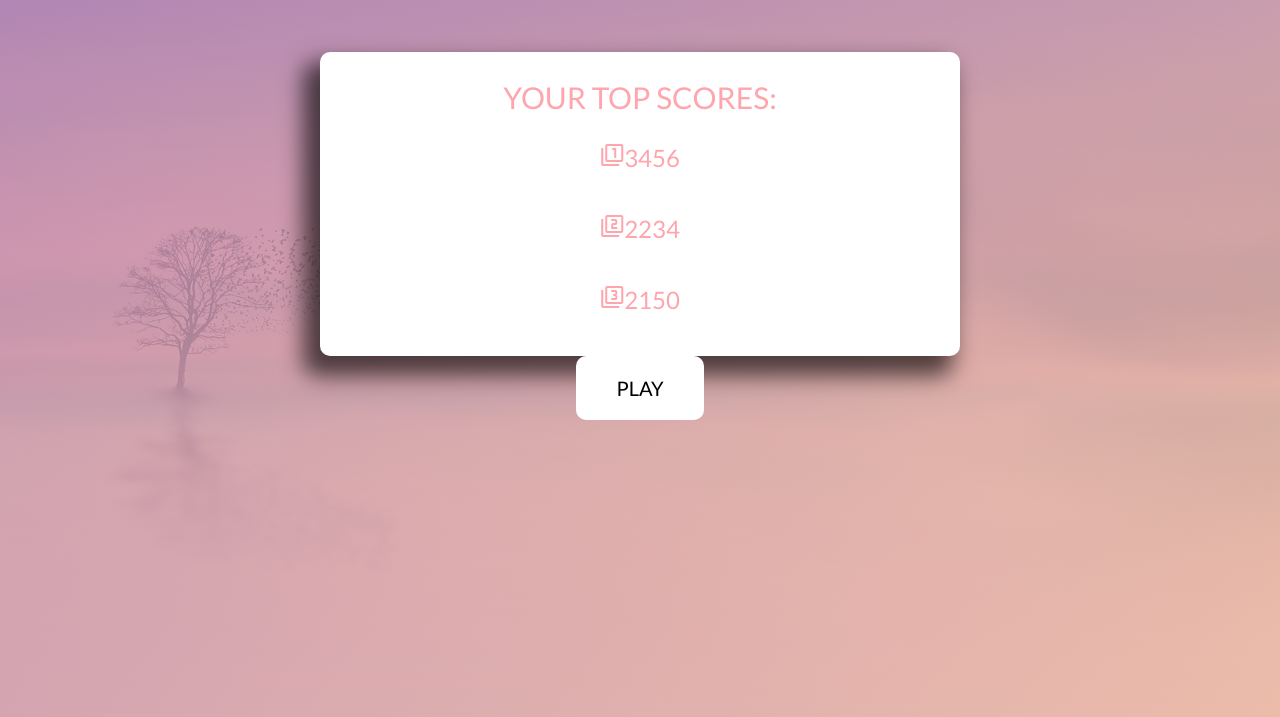
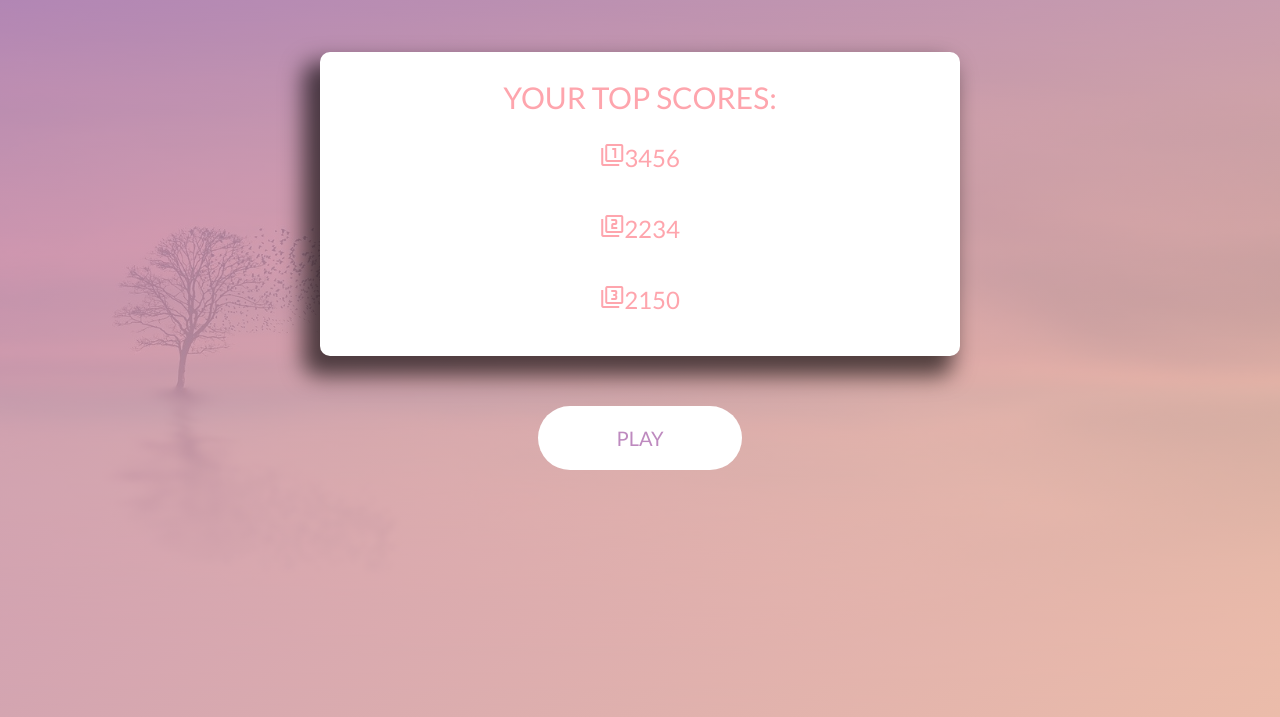
Before and after one commit to katarinaNikol1c/contitnetQuiz, a website: page index.html in a window 1280 px wide. Shown: the part 83-800 px from the top of the page. Drawn offline with Linux system fonts and the light colour scheme.

Commit message:
button component sass done

```diff
--- a/index.html
+++ b/index.html
@@ -18,7 +18,7 @@
   <body>
     <div class="home-container">
       <h1 class="main-header main-header--1">Continet Quiz</h1>
-      <div>
+      <div class="home-box">
         <div class="score-container">
           <ol class="score-list">
             Your Top Scores:
@@ -34,7 +34,7 @@
           </ol>
         </div>
 
-        <a class="btn--primary-play" href="./quiz.html">
+        <a class="btn btn--white" href="./quiz.html">
           Play
         </a>
       </div>
--- a/sass/base/_typography.scss
+++ b/sass/base/_typography.scss
@@ -8,6 +8,7 @@ body {
 .main-header {
   text-transform: uppercase;
   text-align: center;
+  backface-visibility: hidden;
 
   &--1 {
     display: block;
@@ -18,10 +19,9 @@ body {
     animation-duration: 1s;
     animation-timing-function: ease-out;
     padding-bottom: 4rem;
+    -webkit-background-clip: text;
+    background-image: linear-gradient(to right, #fff 20%, #be8abf);
+    color: transparent;
+    transition: all 0.2s;
   }
-
-  -webkit-background-clip: text;
-  background-image: linear-gradient(to right, #fff 20%, #be8abf);
-  color: transparent;
-  transition: all 0.2s;
 }
--- /dev/null
+++ b/sass/components/_button.scss
@@ -0,0 +1,51 @@
+.btn {
+  &:link,
+  &:visited {
+    text-transform: uppercase;
+    text-decoration: none;
+    margin: 0 auto;
+    width: 16%;
+    padding: 1.5rem 4rem;
+    display: inline-block;
+    border-radius: 10rem;
+    position: relative;
+    border: none;
+    cursor: pointer;
+    font-size: 2rem;
+    transition: all 0.3s;
+  }
+
+  &:hover {
+    transform: translateY(-0.3px);
+    box-shadow: 0 1rem 2rem rgba($color-black, 0.2);
+
+    &::after {
+      transform: scaleX(1.5) scaleY(1.7);
+      opacity: 0;
+    }
+  }
+
+  &:active {
+    outline: none;
+    transform: translateY(0.1rem);
+    box-shadow: 0 0.5rem 1rem rgba($color-black, 0.5);
+  }
+
+  &--white {
+    background-color: $color-white;
+    color: $color-primary-first;
+  }
+
+  &::after {
+    content: '';
+    display: inline-block;
+    height: 100%;
+    width: 100%;
+    border-radius: 100px;
+    position: absolute;
+    top: 0;
+    left: 0;
+    z-index: -1;
+    transition: all 0.3s;
+  }
+}
--- a/sass/main.scss
+++ b/sass/main.scss
@@ -4,4 +4,6 @@
 @import 'base/base';
 @import 'base/typography';
 
+@import 'components/button';
+
 @import 'pages/home';
--- a/sass/pages/_home.scss
+++ b/sass/pages/_home.scss
@@ -9,6 +9,13 @@
   height: 100vh;
   background-size: cover;
   background-position: center;
+  position: relative;
+}
+
+.home-box {
+  text-align: center;
+  top: 50%;
+  left: 50%;
 }
 
 .score-container {
@@ -17,6 +24,7 @@
   margin: 0 auto;
   width: 50%;
   box-shadow: -12px 15px 22px 5px rgba($color-black, 0.64);
+  margin-bottom: 5rem;
 }
 
 .score-list {
@@ -35,49 +43,3 @@
   animation-duration: 1s;
   animation-timing-function: ease-in;
 }
-
-.btn--primary-play {
-  margin: auto;
-  width: 10%;
-  border-radius: 10px;
-  text-transform: uppercase;
-  text-decoration: none;
-  position: relative;
-  padding: 15px 40px;
-  display: block;
-  font-size: 20px;
-  border: none;
-  cursor: pointer;
-  background-color: $color-white;
-  color: $color-black;
-  text-align: center;
-  font-size: 20px;
-}
-
-.btn--primary-play:hover {
-  transform: translateY(-3px);
-  box-shadow: 0 10px 20px rgba($color-black, 0.2);
-}
-.btn--primary-play:hover::after {
-  transform: scaleX(1.4) scaleY(1.6);
-  opacity: 0;
-}
-
-.btn--primary-play:active {
-  outline: none;
-  transform: translateY(1px);
-  box-shadow: 0 5px 10px rgba($color-black, 0.5);
-}
-
-.btn--primary-play::after {
-  content: '';
-  display: inline-block;
-  height: 100%;
-  width: 100%;
-  border-radius: 100px;
-  position: absolute;
-  top: 0;
-  left: 0;
-  z-index: -1;
-  transition: all 0.4s;
-}
```
Also changed, not shown: css/style.css.
